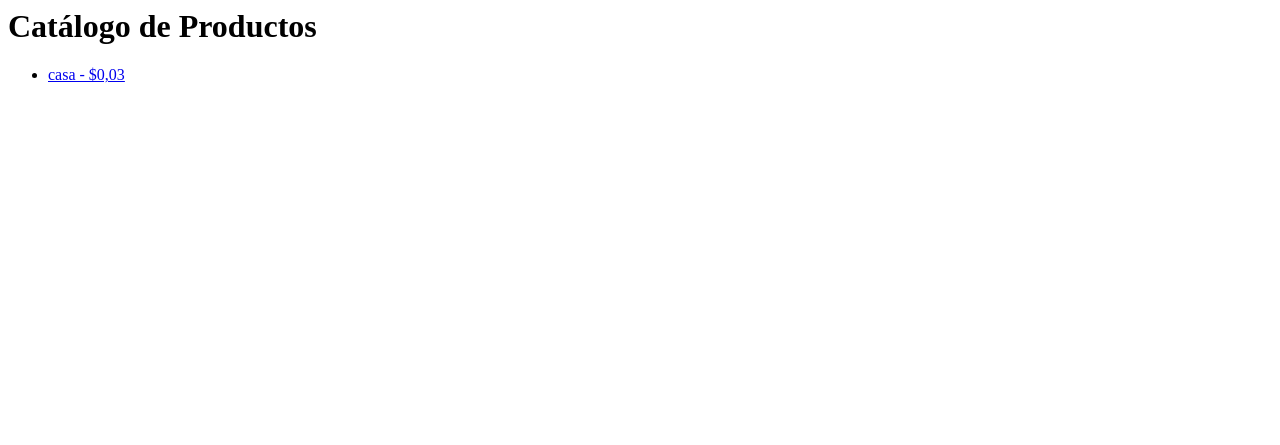
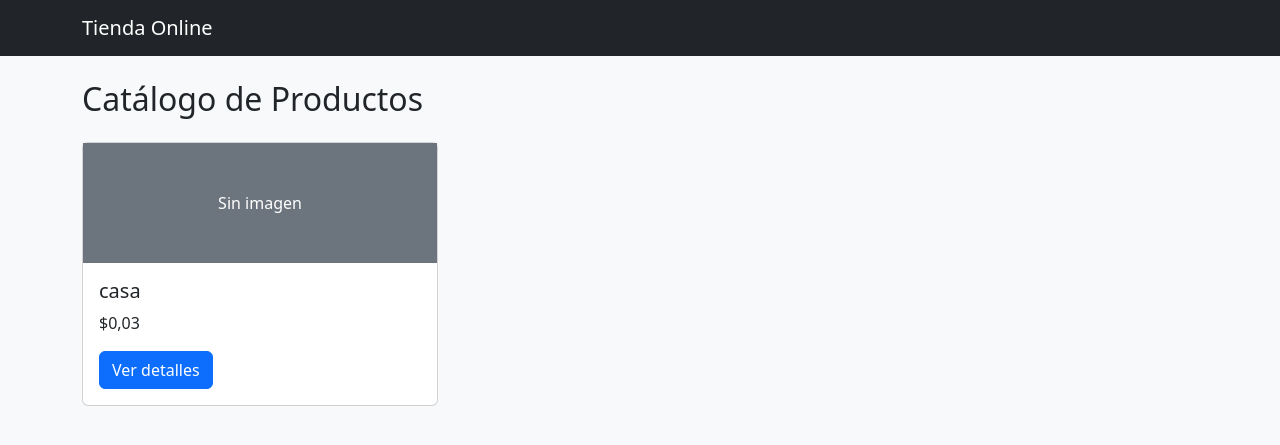
Before and after one commit to lizcalizaya/TIENDA-ONLINE, a Django app: page / in a window 1280 px wide. Shown: the top 445 px of the page. Run offline with Django 5.2, Linux system fonts and the light colour scheme; data comes from the database, SQL or seed files in the repository.

Commit message:
style: aplicar Bootstrap a los templates

```diff
--- /dev/null
+++ b/templates/base.html
@@ -0,0 +1,27 @@
+<!DOCTYPE html>
+<html lang="es">
+<head>
+    <meta charset="UTF-8">
+    <title>Tienda Online</title>
+
+    <!-- Bootstrap 5.3 CDN -->
+    <link href="https://cdn.jsdelivr.net/npm/bootstrap@5.3.3/dist/css/bootstrap.min.css" rel="stylesheet">
+</head>
+
+<body class="bg-light">
+
+    <nav class="navbar navbar-dark bg-dark mb-4">
+        <div class="container">
+            <a class="navbar-brand" href="/">Tienda Online</a>
+        </div>
+    </nav>
+
+    <div class="container">
+        {% block content %}
+        {% endblock %}
+    </div>
+
+    <!-- JavaScript Bootstrap -->
+    <script src="https://cdn.jsdelivr.net/npm/bootstrap@5.3.3/dist/js/bootstrap.bundle.min.js"></script>
+</body>
+</html>
--- a/templates/catalogo.html
+++ b/templates/catalogo.html
@@ -1,11 +1,30 @@
-<h1>Catálogo de Productos</h1>
+{% extends 'base.html' %}
 
-<ul>
+{% block content %}
+<h2 class="mb-4">Catálogo de Productos</h2>
+
+<div class="row">
     {% for p in productos %}
-    <li>
-        <a href="/producto/{{ p.id }}/">
-            {{ p.nombre }} - ${{ p.precio_base }}
-        </a>
-    </li>
+    <div class="col-md-4 mb-4">
+        <div class="card h-100">
+
+            {% if p.imagen1 %}
+            <img src="{{ p.imagen1.url }}" class="card-img-top" style="height: 250px; object-fit: cover;">
+            {% else %}
+            <div class="bg-secondary text-white p-5 text-center">
+                Sin imagen
+            </div>
+            {% endif %}
+
+            <div class="card-body">
+                <h5 class="card-title">{{ p.nombre }}</h5>
+                <p class="card-text">${{ p.precio_base }}</p>
+                <a href="/producto/{{ p.id }}/" class="btn btn-primary">Ver detalles</a>
+            </div>
+
+        </div>
+    </div>
     {% endfor %}
-</ul>
+</div>
+
+{% endblock %}
```
Also changed, not shown: templates/producto_detalle.html (+29 -8 lines).
